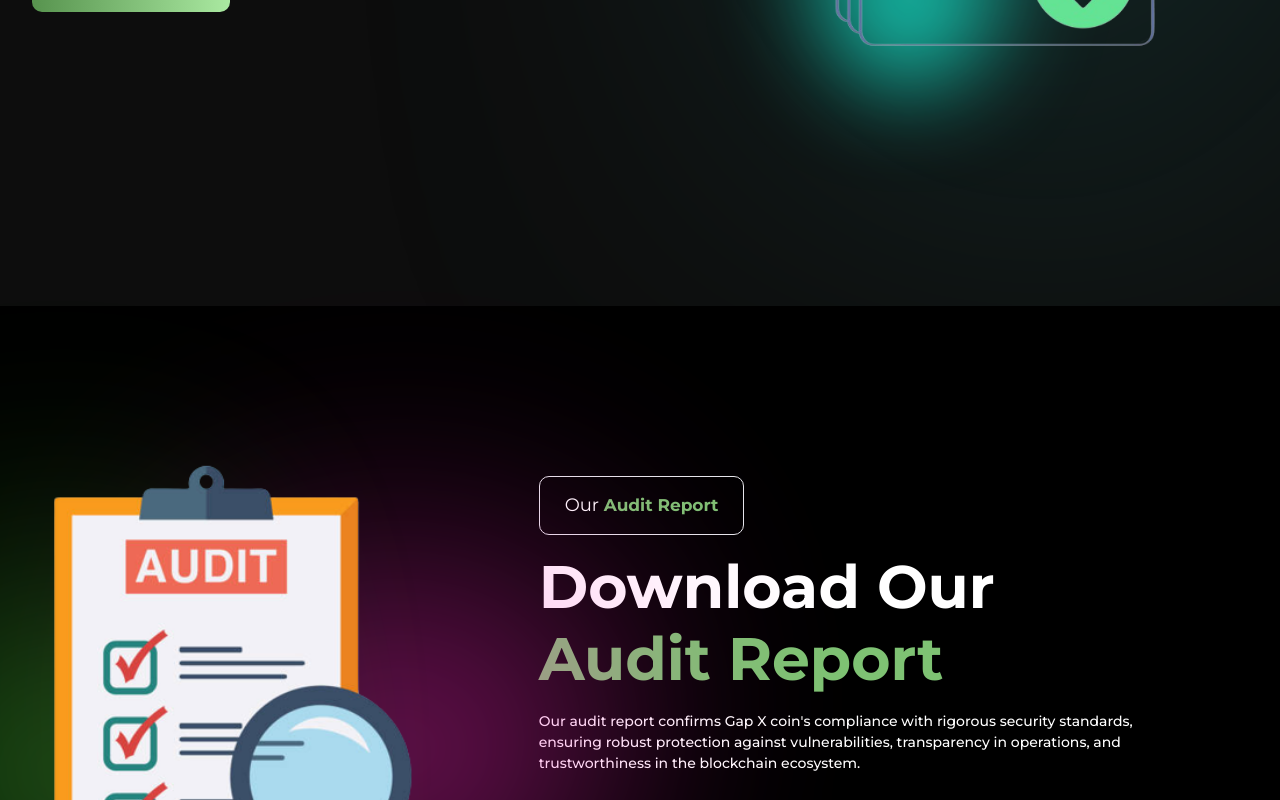
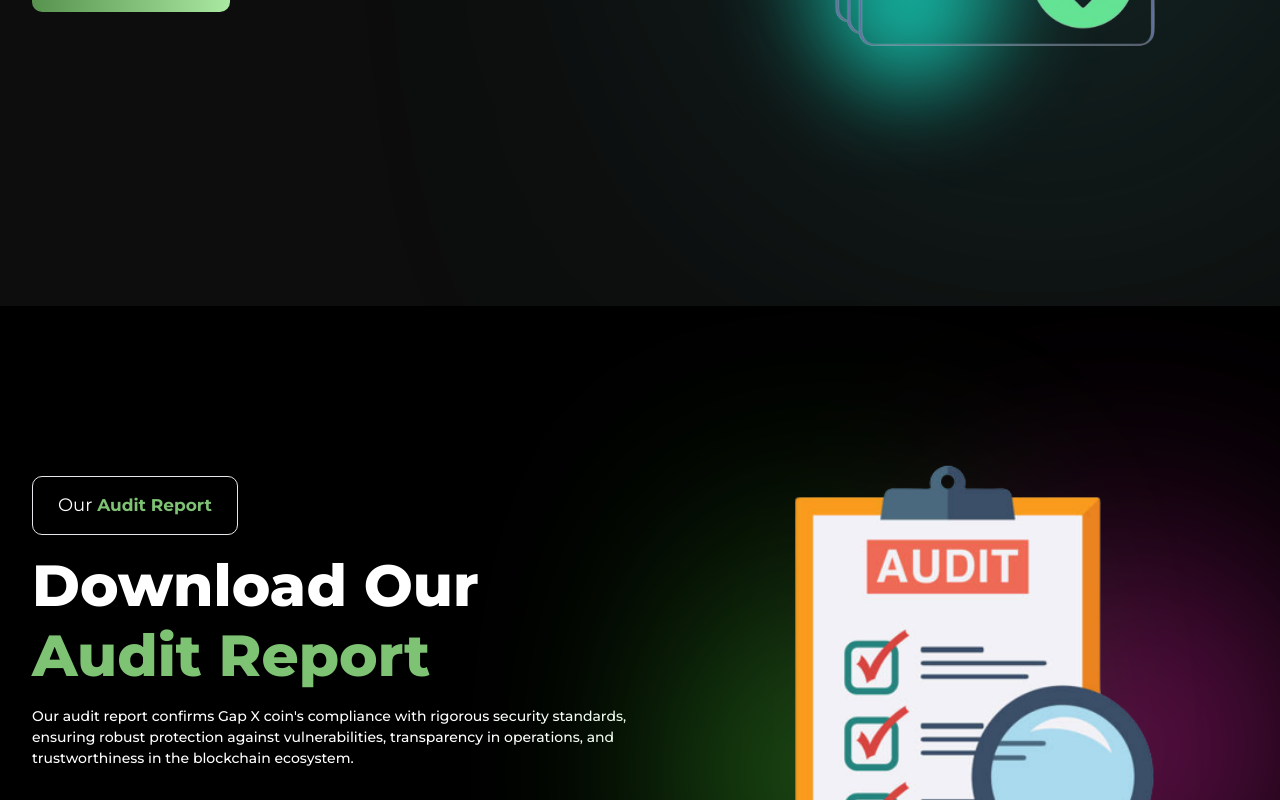
Before and after one commit to AMISH-KHAN/Amit-gap-x, a React (Vite) app: page / in a window 1280 px wide. Shown: the part 4983-5783 px from the top of the page. Built offline with nearby package versions, Linux system fonts and the light colour scheme.

Commit message:
some major fixes regarding aligment and responsiveness

```diff
--- a/src/Components/About.jsx
+++ b/src/Components/About.jsx
@@ -160,10 +160,7 @@
 
       {/* Vision */}
               <div className="border-4 p-6 flex rounded-2xl w-full md:w-3/4  mt-8">
-              <div className="w-1/4 flex justify-end items-baseline">
-          {/* Insert SVG here */}
-          <img src="./assets/asset 19.svg" className='w-[64px]' alt="" />
-        </div>
+
         <div className="w-3/4">
           <h2 className="text-[3rem] font-bold mb-4 text-[#7ec273]"> Vision</h2>
           <p className="text-white leading-relaxed text-[0.75rem] md:text-[1rem]">
@@ -174,7 +171,10 @@
             and aspirations.
           </p>
         </div>
-
+        <div className="w-1/4 flex justify-end items-baseline">
+          {/* Insert SVG here */}
+          <img src="./assets/asset 19.svg" className='w-[64px]' alt="" />
+        </div>
               </div>
 
 
--- a/src/Components/Roadmap.jsx
+++ b/src/Components/Roadmap.jsx
@@ -54,7 +54,7 @@
                   </div>
               </div>
 
-              <div className='bg-[#0d0d0d]  pt-[18px] pb-0 lg:pb-[90px] lg:overflow-hidden overflow-x-hidden h-fit lg:h-[90vh]'>
+              <div className='bg-[#0d0d0d]  pt-[18px] pb-0 lg:pb-[90px] lg:overflow-hidden overflow-x-hidden h-fit  lg:h-[90vh]'>
                   <div className='mb-12 mt-4 z-[2] relative text-white xl:max-w-[1320px] lg:max-w-[1140px] md:max-w-[960px] sm:max-w-[540px] mx-auto px-4 lg:px-8 flex flex-col lg:flex-row'>
                       <div className='w-full lg:w-1/2 my-12  '>
 
@@ -67,7 +67,7 @@
 
                       </div>
 
-                      <div className='w-[70%] m-auto lg:w-5/12 relative  h-fit '>
+                      <div className='w-[70%] m-auto lg:w-5/12 relative h-[50vh]  md:h-fit '>
                           <div>
 
                       <div className=" content-[''] w-[413px] h-[213px] rounded-[50%]   relative top-36 left-36 blur-[200px] bg-gradient-custom-glow-02"></div>
@@ -82,23 +82,17 @@
               </section>
 
           <section className='py-[70px] w-full'>
-          <div className='xl:max-w-[1320px] lg:max-w-[1140px] md:max-w-[960px] sm:max-w-[540px] mx-auto relative px-4 lg:px-8 z-20 m-auto flex '>
+          <div className='xl:max-w-[1320px] lg:max-w-[1140px] md:max-w-[960px] sm:max-w-[540px] mx-auto relative px-4 lg:px-8 z-20 m-auto flex  '>
 
-                  <div className='flex lg:flex-row flex-col'>
-                      <div className='w-[70%] m-auto md:m-0 md:w-1/3 py-4 lg:w-1/3'>
-                          <img src="./assets/asset 11.png" className='w-full z-20 relative' alt="" />
-                          <div className=' absolute left-[-100px]'>
-                              <div className=' absolute content-[""] bottom-[75px] bg-gradient-to-b from-[#00c2ff00] to-[#ff29c3] rounded-full blur-[117px] h-[440px] w-0 md:w-[440px] left-[280px] right-0 opacity-70 '></div>
-                              <div className=' absolute content-[""] bottom-[75px] bg-gradient-to-b from-[#184bff00] to-[#42bf2f] blur-[100px] h-[456px] w-[321px] opacity-60'></div>
-                          </div>
-                      </div>
+                  <div className='flex lg:flex-row flex-col gap-16'>
 
-                      <div className= 'w-[90%] md:w-[65%] lg:w-1/2  lg:mx-auto my-8 text-wrap'>
+
+                      <div className= 'w-[90%] md:w-[65%] lg:w-1/2   my-8 text-wrap'>
                           <button className=' box px-[25px] py-[15px] text-[18px] text-white w-fit border-[1px] rounded-[10px]'>
                           Our <span className='text-[#7ec273] text-[17px] font-bold'>Audit Report</span>
                           </button>
 
-                          <h1 className='mt-4 text-[44px] md:text-[60px] font-bold text-white'>
+                          <h1 className='mt-4 text-[37px] lg:text-[58px] font-extrabold text-white'>
                             Download  Our<br />
                               <span className='text-[#7ec273]'>  Audit Report</span>
                           </h1>
@@ -110,6 +104,13 @@
                           <button  className="bg-custom-gradient border-none outline-none text-black font-display text-[18px] font-semibold w-fit mt-4 pt-4 pr-[28px] pb-[18px] pl-[27px] rounded-[10px]" >Download Now</button>{' '}
 
                       </div>
+                      <div className='w-[70%] m-auto lg::m-0 md:w-1/3 py-4 lg:w-1/3 relative'>
+                          <img src="./assets/asset 11.png" className='w-full z-20 relative' alt="" />
+                          <div className=' absolute left-[-100px]'>
+                              <div className=' absolute content-[""] bottom-[75px] bg-gradient-to-b from-[#00c2ff00] to-[#ff29c3] rounded-full blur-[117px] h-[440px] w-0 md:w-[340px] left-[280px] right-0 opacity-70 '></div>
+                              <div className=' absolute content-[""] bottom-[75px] bg-gradient-to-b from-[#184bff00] to-[#42bf2f] blur-[100px] h-[456px] w-[321px] opacity-60'></div>
+                          </div>
+                      </div>
                   </div>
               </div>
           </section>
```
